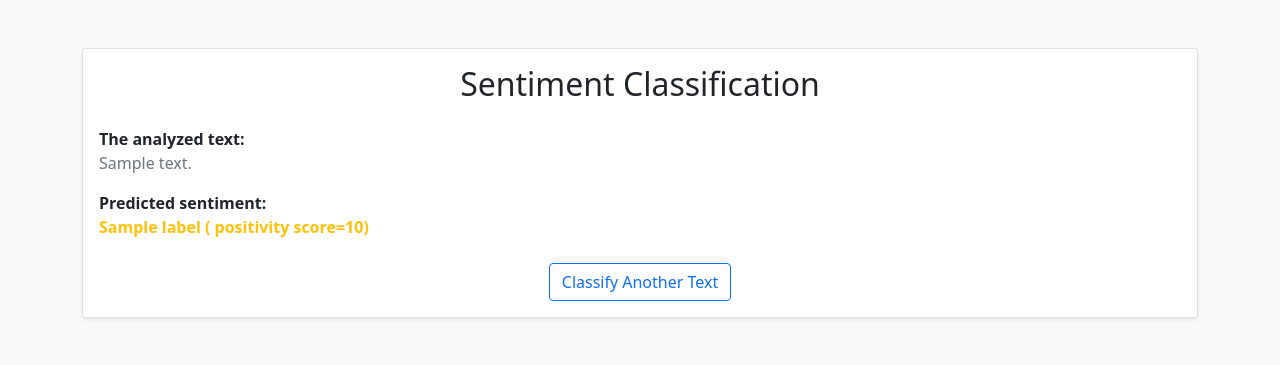
After one commit to ChahidAbderrazak/Text-and-Image-Analysis, a FastAPI app: template src/api/templates/predict_sentiment.html in a window 1280 px wide. The commit adds this page. Shown: the top 365 px of the page. Run offline with FastAPI, Linux system fonts and the light colour scheme; the template is opened without the code that fills it: most values are stand-ins (such as "Sample title", 1, 10 or a date in 2020); parts of the project's set-up code (start-up, migrations or seed data) failed here and were passed over.

Commit message:
add bootstrap CSS style
- color the prediction : red  for negative, green: positive

```diff
--- /dev/null
+++ b/src/api/templates/predict_sentiment.html
@@ -0,0 +1,55 @@
+<!DOCTYPE html>
+<html lang="en">
+  <head>
+    <meta charset="UTF-8" />
+    <meta name="viewport" content="width=device-width, initial-scale=1.0" />
+    <title>Text Classification</title>
+    <!-- Bootstrap CSS -->
+    <link href="../static/css/bootstrap.min.css" rel="stylesheet" />
+    <style>
+      .bg-positive {
+        background-color: #d4eddc !important;
+      }
+      .bg-negative {
+        background-color: #d91229 !important;
+      }
+      .bg-neutral {
+        background-color: #e7c024 !important;
+      }
+    </style>
+  </head>
+  <body class="bg-light">
+    <div class="container py-5">
+      <div class="card shadow-sm">
+        <div class="card-body">
+          <h2 class="card-title text-center mb-4">Sentiment Classification</h2>
+          <p class="mb-3">
+            <b>The analyzed text: <br /></b>
+            <span class="text-muted">{{text}}</span>
+          </p>
+          <p class="mb-3">
+            <b>Predicted sentiment:<br /></b>
+            <!-- <span class="fw-bold text-primary">{{prediction_msg}}</span> -->
+            <span
+              class="{% if label == ['POSITIVE'] %}fw-bold text-success{% elif label == ['NEGATIVE'] %}fw-bold text-danger{% else %}fw-bold text-warning{% endif %}"
+            >
+              {{ label }}     ( positivity score={{ score }})
+            </span>
+          </p>
+          <div class="text-center mt-4">
+            <a href="/" class="btn btn-outline-primary"
+              >Classify Another Text</a
+            >
+          </div>
+        </div>
+      </div>
+    </div>
+
+    <!-- Bootstrap JavaScript (Optional for interactivity) -->
+    <script
+      src="https://cdn.jsdelivr.net/npm/bootstrap@5.3.0-alpha3/dist/js/bootstrap.bundle.min.js"
+      integrity="sha384-ENjdO4Dr2bkBIFxQpeoQl0eIHkzU6p72iF1zqPzUFp2I1wB4hZQGIk6ftHjMW8w"
+      crossorigin="anonymous"
+    ></script>
+  </body>
+</html>
--- a/src/api/webapp.py
+++ b/src/api/webapp.py
@@ -47,34 +47,50 @@ def read_form(request: Request):
 
 # Define the prediction endpoint
 @app.post("/predict", response_class=HTMLResponse)
-async def predict_sentiment(text: str = Form(...)):
-    # Preprocess the input text (if needed)
-    # For example, apply tokenization, vectorization, etc.,
-    # In this example, we assume the model accepts raw text directly
+async def predict_sentiment(request: Request, text: str = Form(...)):
 
-    # Predict the class
-    prediction, prediction_msg = predict_text_sentiment(
-        text=text,
-        tokenizer=loaded_tokenizer,
-        model=loaded_clf_model,
-        verbose=1,
-    )
+    if text == "":
+        status_AI = "Error: No text was inserted!!"
+        msg_home_page = (
+            " No text was inserted!!.\nPlease type/copy English text."
+        )
 
-    # Return the result as an HTML response
-    return f"""
-    <!DOCTYPE html>
-    <html>
-    <head>
-        <title>Text Classification</title>
-    </head>
-    <body>
-        <h2>Sentiment Classification</h2>
-        <p><b>Input Text:</b> {text}</p>
-        <p><b>Predicted Class:</b> {prediction_msg}</p>
-        <a href="/">Classify Another Text</a>
-    </body>
-    </html>
-    """
+        return templates.TemplateResponse(
+            "index.html",
+            context={
+                "request": request,
+                "text": text,
+                "msg_home_page": msg_home_page,
+                "status_AI": status_AI,
+            },
+        )
+
+    else:
+        # Predict the class
+        text, prediction, prediction_msg = predict_text_sentiment(
+            text=text,
+            tokenizer=loaded_tokenizer,
+            model=loaded_clf_model,
+            verbose=1,
+        )
+
+        # get labels and score
+        label = prediction["label"]
+        score = prediction["score"]
+        score_str = f"{round(100*score,1)}%"  # convert 0-1 score to percentage
+
+        status_AI = " predicted successfully!"
+
+        return templates.TemplateResponse(
+            "predict_sentiment.html",
+            context={
+                "request": request,
+                "text": text,
+                "label": label,
+                "score": score_str,
+                "status_AI": status_AI,
+            },
+        )
 
 
 def prepare_parser():
```
Also changed, not shown: src/api/templates/index.html (+45 -11 lines), src/utils/serve_tensorflow.py (+13 -10 lines), 1 other file.
